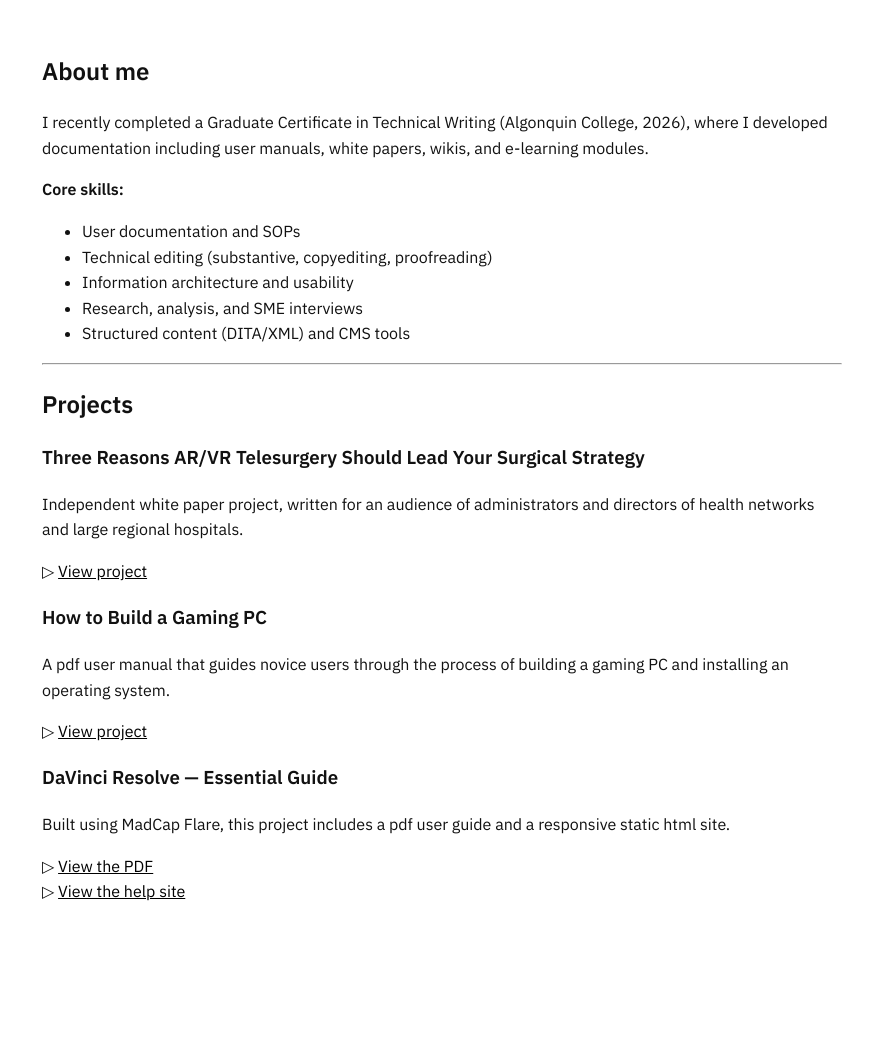
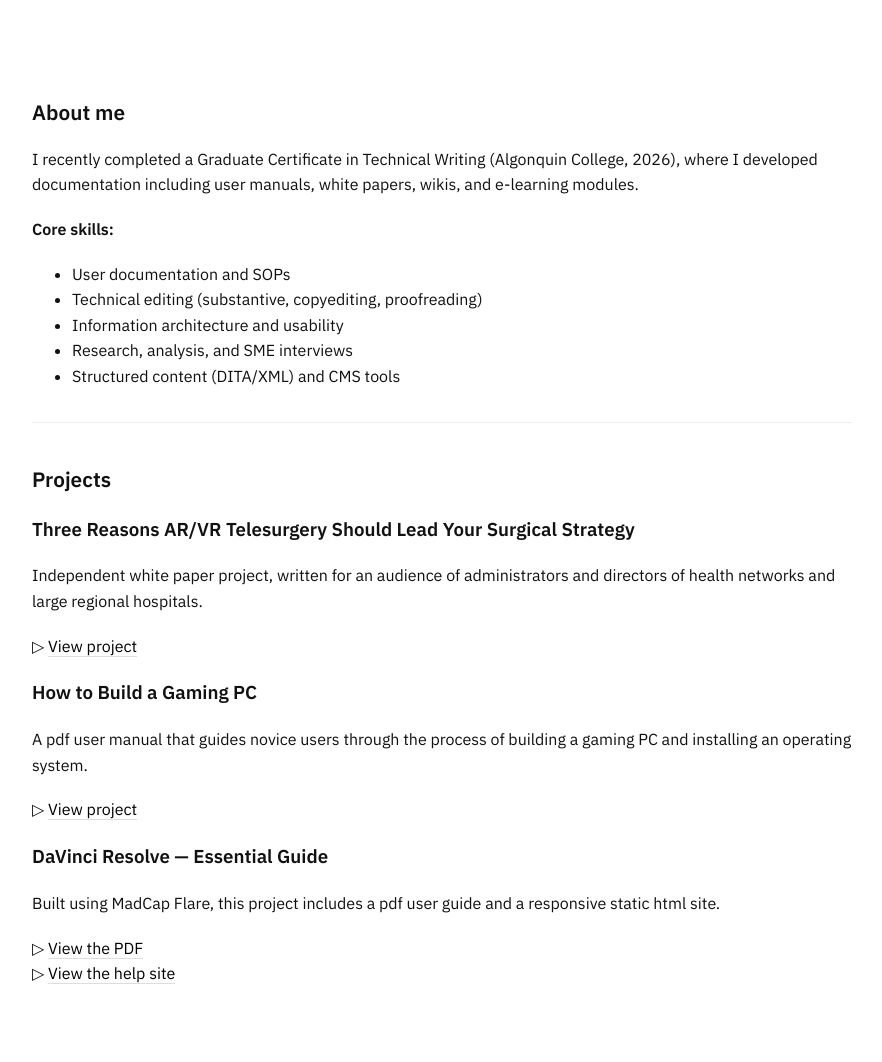
Before and after one commit to hunt-0515/portfolio, a Jekyll site: the page built from index.md, in a window 1280 px wide. Shown: the whole page, without its empty margins (198-1080 px from the left). Built offline with Jekyll 4.4.1, drawn with Linux system fonts in a browser that asks for light colours; before the commit the page ends 953 px from its top, so only the background shows below that.

Commit message:
Update style.css

```diff
--- a/assets/style.css
+++ b/assets/style.css
@@ -1,17 +1,47 @@
 body {
   font-family: "IBM Plex Sans", sans-serif;
-  max-width: 800px;
-  margin: 0 auto;
-  padding: 2rem;
+  background: #fff;
   color: #111;
-  background: #fff;
   line-height: 1.6;
 }
 
-a {
-  color: black;
+.container {
+  max-width: 820px;
+  margin: 0 auto;
+  padding: 3rem 1.2rem;
 }
 
-h1, h2, h3 {
+/* Typography */
+h1 {
+  font-size: 2rem;
   font-weight: 600;
+  margin-bottom: 1rem;
 }
+
+h2 {
+  margin-top: 2.5rem;
+  font-size: 1.3rem;
+}
+
+/* Links */
+a {
+  color: #000;
+  text-decoration: none;
+  border-bottom: 1px solid #ddd;
+}
+
+a:hover {
+  border-bottom: 1px solid #000;
+}
+
+/* Project blocks */
+p {
+  margin: 0.4rem 0 1.2rem 0;
+}
+
+/* Section spacing */
+hr {
+  margin: 2rem 0;
+  border: none;
+  border-top: 1px solid #eee;
+}
```
